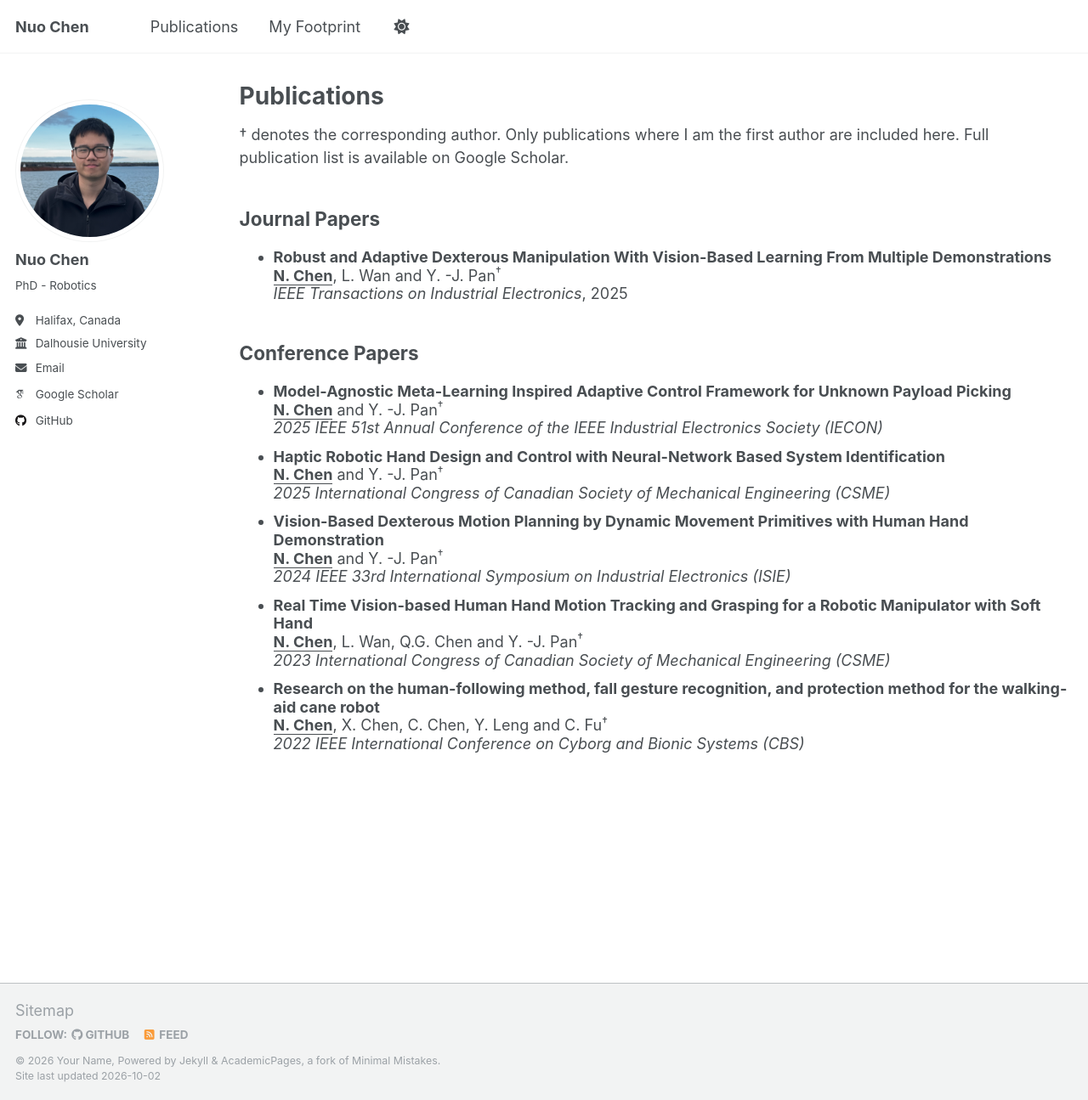
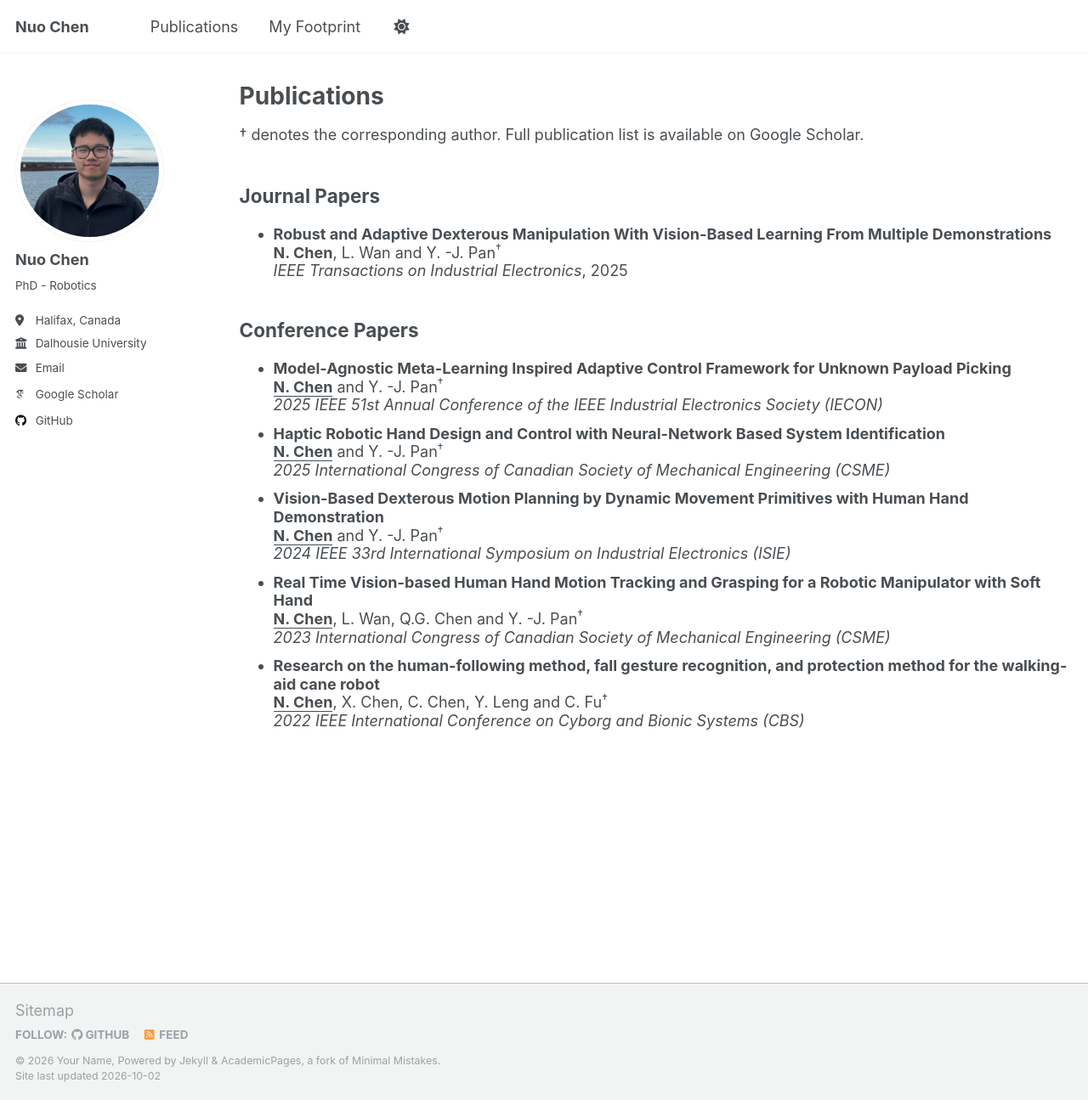
Before and after one commit to NuoChen1999/nuochen1999.github.io, a Jekyll site: the page built from _pages/publications.md, in a window 1280 px wide and 1295 px high. Shown: the whole window at 85% size. Built offline with Jekyll 4.4.1, drawn with Linux system fonts in a browser that asks for light colours; some web fonts are replaced; a script that is not in the unit is left out.

Commit message:
Update publications page authorship note
Removed the note about first authorship from the publications page.

```diff
--- a/_pages/publications.md
+++ b/_pages/publications.md
@@ -4,7 +4,7 @@ permalink: /publications/
 title: "Publications"
 author_profile: true
 ---
-<p>† denotes the corresponding author. Only publications where I am the first author are included here. Full publication list is available on <a href="https://scholar.google.ca/citations?user=LAkiYFAAAAAJ&hl=en" style="text-decoration: none; color: inherit;">Google Scholar</a>.</p>
+<p>† denotes the corresponding author. Full publication list is available on <a href="https://scholar.google.ca/citations?user=LAkiYFAAAAAJ&hl=en" style="text-decoration: none; color: inherit;">Google Scholar</a>.</p>
 
 ## Journal Papers
 - <p style="line-height: 1.2; margin: 0;">
@@ -12,7 +12,7 @@ author_profile: true
          style="text-decoration: none; color: inherit; font-weight: bold;">
         Robust and Adaptive Dexterous Manipulation With Vision-Based Learning From Multiple Demonstrations
       </a><br>
-      <u><strong>N. Chen</strong></u>, L. Wan and Y. -J. Pan<sup>†</sup><br>
+      <strong>N. Chen</strong>, L. Wan and Y. -J. Pan<sup>†</sup><br>
       <em>IEEE Transactions on Industrial Electronics</em>, 2025
   </p>
 
```
